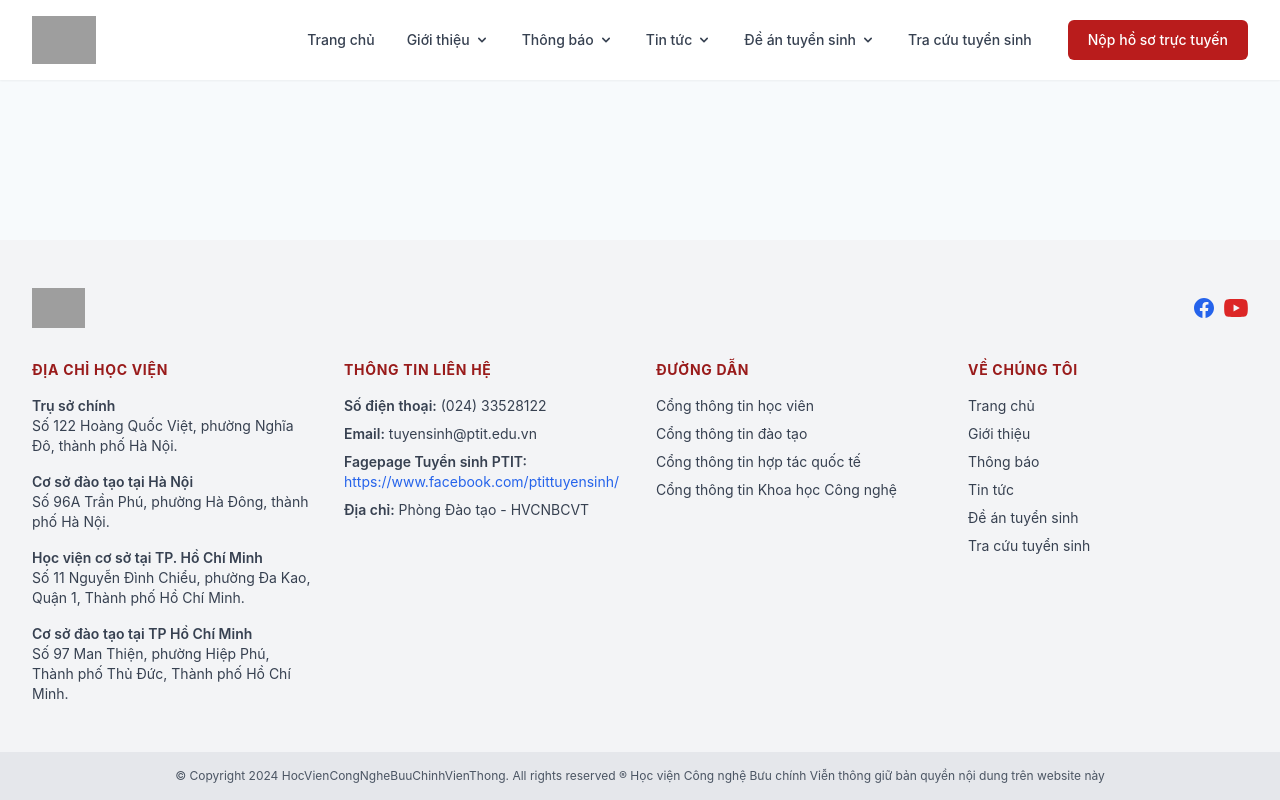
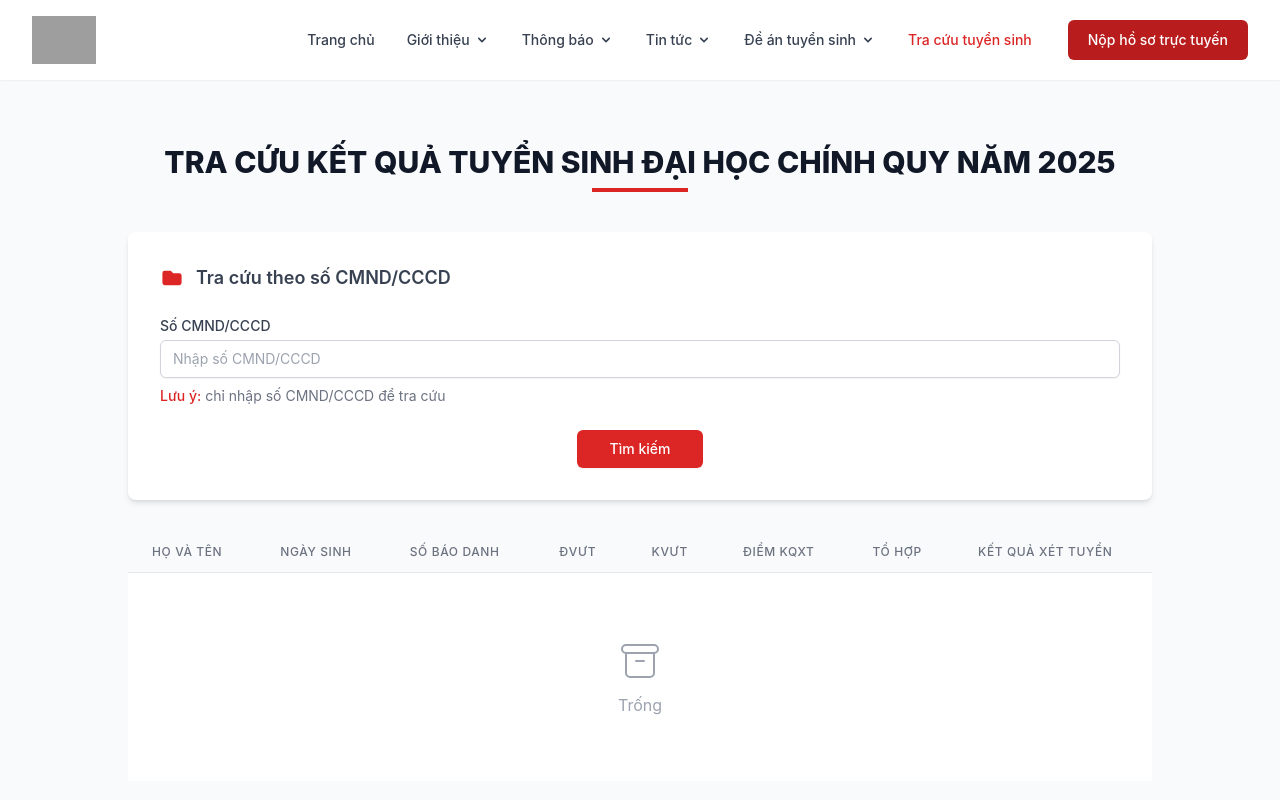
Before and after one commit to danieldoisme/portal-tuyen-sinh, a React (Create React App) app: page /tra-cuu-tuyen-sinh in a window 1280 px wide. Shown: the top 800 px of the page. Built offline with nearby package versions, Linux system fonts and the light colour scheme; grey boxes are pictures that could not be loaded.

Commit message:
Add "tra-cuu-tuyen-sinh" page

```diff
--- a/src/App.js
+++ b/src/App.js
@@ -10,6 +10,7 @@
 import NewsPressPage from "./pages/NewsPressPage";
 import NewsEventsPage from "./pages/NewsEventsPage";
 import NewsDetailPage from "./pages/NewsDetailPage";
+import AdmissionLookupPage from "./pages/AdmissionLookupPage";
 
 function App() {
   return (
@@ -47,6 +48,10 @@
               path="/tin-tuc/hoat-dong-su-kien"
               element={<NewsEventsPage />}
             />
+            <Route
+              path="/tra-cuu-tuyen-sinh"
+              element={<AdmissionLookupPage />}
+            />
           </Routes>
         </main>
         <Footer />
--- a/src/components/layout/Header.js
+++ b/src/components/layout/Header.js
@@ -109,7 +109,7 @@
     ],
     basePath: "/de-an-tuyen-sinh",
   },
-  { title: "Tra cứu tuyển sinh", href: "#" },
+  { title: "Tra cứu tuyển sinh", href: "/tra-cuu-tuyen-sinh" },
 ];
 
 const Header = () => {
--- a/src/features/announcements/Announcements.js
+++ b/src/features/announcements/Announcements.js
@@ -4,20 +4,47 @@
 const mockData = {
   university: [
     {
+      slug: "bang-quy-doi-tuong-duong-diem-trung-tuyen-2025",
+      image:
+        "https://tuyensinh.ptit.edu.vn/wp-content/uploads/sites/4/2025/05/1.png",
+      date: "23/07/2025",
+      title:
+        "Bảng quy đổi tương đương điểm trúng tuyển giữa các phương thức xét tuyển đại học hệ chính quy đợt 1 năm 2025",
+    },
+    {
+      slug: "nguong-dam-bao-chat-luong-dau-vao-2025",
+      image:
+        "https://tuyensinh.ptit.edu.vn/wp-content/uploads/sites/4/2025/05/1.png",
+      date: "21/07/2025",
+      title:
+        "Ngưỡng đảm bảo chất lượng đầu vào trình độ đại học hệ chính quy đợt 1 năm 2025",
+    },
+    {
+      slug: "ve-viec-dang-ky-nguyen-vong-xet-tuyen-2025",
+      image:
+        "https://tuyensinh.ptit.edu.vn/wp-content/uploads/sites/4/2025/05/1.png",
+      date: "14/07/2025",
+      title:
+        "Về việc đăng ký nguyện vọng xét tuyển đại học chính quy trên Hệ thống hỗ trợ tuyển sinh chung của Bộ Giáo dục và Đào tạo",
+    },
+    {
+      slug: "ket-qua-xet-tuyen-thang-va-utxt-2025",
       image:
         "https://tuyensinh.ptit.edu.vn/wp-content/uploads/sites/4/2025/05/1.png",
       date: "24/06/2025",
       title:
-        "Về việc điều chỉnh thời gian đăng ký thông tin xét tuyển trực tuyến cho thí sinh đăng ký xét tuyển vào Đại học chính quy năm 2025",
+        "Kết quả xét tuyển thẳng và Ưu tiên xét tuyển vào đại học chính quy năm 2025",
     },
     {
+      slug: "dieu-chinh-thoi-gian-dang-ky-xet-tuyen-2025",
       image:
         "https://tuyensinh.ptit.edu.vn/wp-content/uploads/sites/4/2025/05/1.png",
-      date: "06/06/2025",
+      date: "28/05/2025",
       title:
-        "Thông báo Kết quả xét tuyển thẳng và UTXT vào Đại học chính quy năm 2025",
+        "Sửa đổi, bổ sung một số nội dung của Đề án tuyển sinh và thông báo tuyển sinh đại học hệ chính quy năm 2025",
     },
     {
+      slug: "thong-bao-mo-he-thong-xet-tuyen-2025",
       image:
         "https://tuyensinh.ptit.edu.vn/wp-content/uploads/sites/4/2025/05/1.png",
       date: "04/06/2025",
@@ -25,16 +52,11 @@
         "Về việc điều chỉnh thời gian đăng ký thông tin xét tuyển trực tuyến cho thí sinh đăng ký xét tuyển vào Đại học chính quy năm 2025",
     },
     {
+      slug: "sua-doi-bo-sung-de-an-tuyen-sinh-2025",
       image:
         "https://tuyensinh.ptit.edu.vn/wp-content/uploads/sites/4/2025/05/1.png",
-      date: "01/06/2025",
-      title: "Thông báo tuyển sinh liên thông đại học năm 2025",
-    },
-    {
-      image:
-        "https://tuyensinh.ptit.edu.vn/wp-content/uploads/sites/4/2025/05/1.png",
-      date: "28/05/2025",
-      title: "Lịch thi tuyển sinh đại học đợt 2 - Hình thức trực tuyến",
+      date: "20/05/2025",
+      title: "Thông báo tuyển sinh Đại học hệ chính quy năm 2025 (Dự kiến)",
     },
   ],
   postgraduate: [
@@ -262,9 +284,11 @@
                   style={{ width: `${100 / announcements.length}%` }}
                 >
                   <AnnouncementCard
+                    key={item.slug}
                     image={item.image}
                     date={item.date}
                     title={item.title}
+                    href={`/thong-bao/tuyen-sinh-dai-hoc/${item.slug}`}
                   />
                 </div>
               ))}
--- /dev/null
+++ b/src/pages/AdmissionLookupPage.js
@@ -0,0 +1,194 @@
+import { useState } from "react";
+
+const admissionResultsData = [
+  {
+    hoTen: "Nguyễn Văn An",
+    ngaySinh: "15/08/2006",
+    soBaoDanh: "PTIT00123",
+    cccd: "012345678910",
+    dvut: "Không",
+    kvut: "KV3",
+    diemKQXT: 27.5,
+    toHop: "A00",
+    ketQua: "Trúng tuyển",
+  },
+  {
+    hoTen: "Trần Thị Bình",
+    ngaySinh: "20/05/2006",
+    soBaoDanh: "PTIT00456",
+    cccd: "098765432109",
+    dvut: "Không",
+    kvut: "KV2-NT",
+    diemKQXT: 26.8,
+    toHop: "A01",
+    ketQua: "Trúng tuyển",
+  },
+  {
+    hoTen: "Lê Văn Cường",
+    ngaySinh: "10/11/2006",
+    soBaoDanh: "PTIT00789",
+    cccd: "112233445566",
+    dvut: "Không",
+    kvut: "KV1",
+    diemKQXT: 28.1,
+    toHop: "D01",
+    ketQua: "Trúng tuyển",
+  },
+];
+
+const AdmissionLookupPage = () => {
+  const [cccd, setCccd] = useState("");
+  const [result, setResult] = useState(null);
+  const [searched, setSearched] = useState(false);
+
+  const handleSearch = (e) => {
+    e.preventDefault();
+    const foundResult =
+      admissionResultsData.find((student) => student.cccd === cccd.trim()) ||
+      null;
+    setResult(foundResult);
+    setSearched(true);
+  };
+
+  return (
+    <div className="bg-gray-50 min-h-screen py-12 px-4 sm:px-6 lg:px-8">
+      <div className="container mx-auto max-w-5xl">
+        <div className="text-center">
+          <h1 className="mt-4 text-3xl font-extrabold text-gray-900">
+            TRA CỨU KẾT QUẢ TUYỂN SINH ĐẠI HỌC CHÍNH QUY NĂM 2025
+          </h1>
+          <div className="mt-2 w-24 h-1 bg-red-600 mx-auto"></div>
+        </div>
+
+        <div className="mt-10">
+          <div className="mt-8 bg-white p-8 rounded-lg shadow-md">
+            <div className="flex items-center text-gray-700 mb-6">
+              <svg
+                className="w-6 h-6 text-red-600 mr-3"
+                fill="currentColor"
+                viewBox="0 0 20 20"
+              >
+                <path d="M4 4a2 2 0 00-2 2v8a2 2 0 002 2h12a2 2 0 002-2V8a2 2 0 00-2-2h-5L9 4H4zm2 6a1 1 0 100 2h8a1 1 0 100-2H6z" />
+              </svg>
+              <h3 className="text-lg font-semibold">
+                Tra cứu theo số CMND/CCCD
+              </h3>
+            </div>
+            <form onSubmit={handleSearch}>
+              <label
+                htmlFor="cccd"
+                className="block text-sm font-medium text-gray-700"
+              >
+                Số CMND/CCCD
+              </label>
+              <input
+                type="text"
+                id="cccd"
+                value={cccd}
+                onChange={(e) => setCccd(e.target.value)}
+                className="mt-1 block w-full px-3 py-2 border border-gray-300 rounded-md shadow-sm placeholder-gray-400 focus:outline-none focus:ring-red-500 focus:border-red-500 sm:text-sm"
+                placeholder="Nhập số CMND/CCCD"
+              />
+              <p className="mt-2 text-sm text-gray-500">
+                <span className="text-red-600 font-medium">Lưu ý:</span> chỉ
+                nhập số CMND/CCCD để tra cứu
+              </p>
+              <div className="mt-6 text-center">
+                <button
+                  type="submit"
+                  className="inline-flex items-center px-8 py-2 border border-transparent text-sm font-medium rounded-md shadow-sm text-white bg-red-600 hover:bg-red-700 focus:outline-none focus:ring-2 focus:ring-offset-2 focus:ring-red-500"
+                >
+                  Tìm kiếm
+                </button>
+              </div>
+            </form>
+          </div>
+
+          <div className="mt-8 overflow-x-auto">
+            <div className="min-w-full inline-block align-middle">
+              <div className="bg-white shadow-sm rounded-lg">
+                <table className="min-w-full divide-y divide-gray-200">
+                  <thead className="bg-gray-50">
+                    <tr>
+                      {[
+                        "Họ và tên",
+                        "Ngày sinh",
+                        "Số báo danh",
+                        "ĐVƯT",
+                        "KVƯT",
+                        "Điểm KQXT",
+                        "Tổ hợp",
+                        "Kết quả xét tuyển",
+                      ].map((header) => (
+                        <th
+                          key={header}
+                          scope="col"
+                          className="px-6 py-3 text-left text-xs font-medium text-gray-500 uppercase tracking-wider"
+                        >
+                          {header}
+                        </th>
+                      ))}
+                    </tr>
+                  </thead>
+                  <tbody className="bg-white divide-y divide-gray-200">
+                    {searched && result ? (
+                      <tr>
+                        <td className="px-6 py-4 whitespace-nowrap text-sm font-medium text-gray-900">
+                          {result.hoTen}
+                        </td>
+                        <td className="px-6 py-4 whitespace-nowrap text-sm text-gray-500">
+                          {result.ngaySinh}
+                        </td>
+                        <td className="px-6 py-4 whitespace-nowrap text-sm text-gray-500">
+                          {result.soBaoDanh}
+                        </td>
+                        <td className="px-6 py-4 whitespace-nowrap text-sm text-gray-500">
+                          {result.dvut}
+                        </td>
+                        <td className="px-6 py-4 whitespace-nowrap text-sm text-gray-500">
+                          {result.kvut}
+                        </td>
+                        <td className="px-6 py-4 whitespace-nowrap text-sm text-gray-500">
+                          {result.diemKQXT}
+                        </td>
+                        <td className="px-6 py-4 whitespace-nowrap text-sm text-gray-500">
+                          {result.toHop}
+                        </td>
+                        <td className="px-6 py-4 whitespace-nowrap text-sm font-semibold text-green-600">
+                          {result.ketQua}
+                        </td>
+                      </tr>
+                    ) : (
+                      <tr>
+                        <td colSpan="8" className="px-6 py-16 text-center">
+                          <div className="flex flex-col items-center text-gray-400">
+                            <svg
+                              className="w-12 h-12 mb-2"
+                              fill="none"
+                              viewBox="0 0 24 24"
+                              stroke="currentColor"
+                            >
+                              <path
+                                strokeLinecap="round"
+                                strokeLinejoin="round"
+                                strokeWidth="1"
+                                d="M5 8h14M5 8a2 2 0 110-4h14a2 2 0 110 4M5 8v10a2 2 0 002 2h10a2 2 0 002-2V8m-9 4h4"
+                              />
+                            </svg>
+                            <p>Trống</p>
+                          </div>
+                        </td>
+                      </tr>
+                    )}
+                  </tbody>
+                </table>
+              </div>
+            </div>
+          </div>
+        </div>
+      </div>
+    </div>
+  );
+};
+
+export default AdmissionLookupPage;
```
